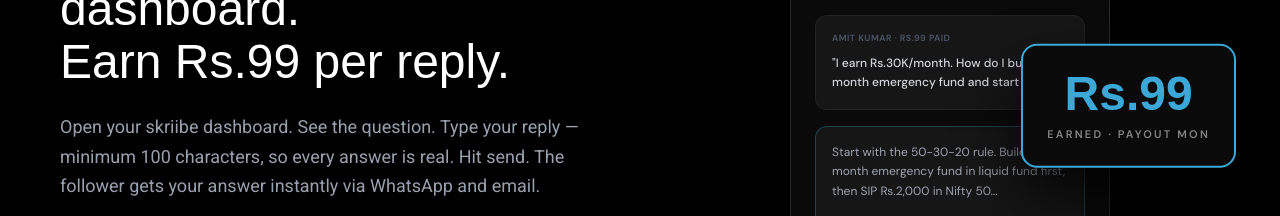
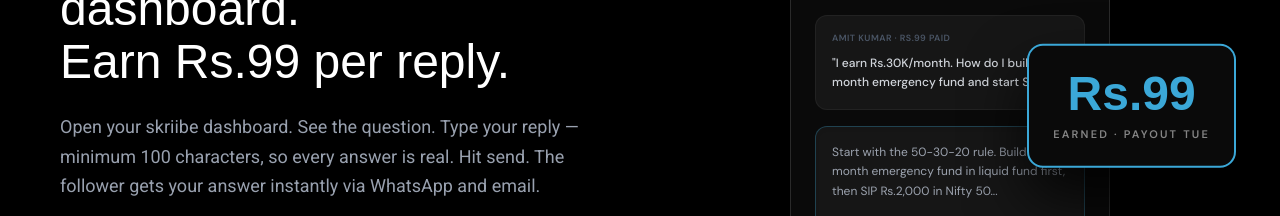
Before and after one commit to Anantadutta/skriibe, a React (Vite) app in the folder frontend/: page / in a window 1280 px wide. Shown: the part 4080-4296 px from the top of the page. Built offline with nearby package versions, Linux system fonts and the light colour scheme; a web font is replaced by a local one.

Commit message:
update frontend changes

```diff
--- a/frontend/src/components/StorySteps.jsx
+++ b/frontend/src/components/StorySteps.jsx
@@ -509,7 +509,7 @@
                         className="absolute -right-4 top-1/2 -translate-y-1/2 bg-[#0A0A0A] border-2 border-skriibe-blue rounded-2xl p-6 text-center shadow-[0_30px_60px_rgba(0,0,0,0.8)] z-30 min-w-[200px]"
                     >
                         <div className="font-garet text-5xl font-black text-skriibe-blue mb-2">Rs.99</div>
-                        <div className="text-[11px] text-white/50 uppercase font-black tracking-[0.2em]">earned · payout Mon</div>
+                        <div className="text-[11px] text-white/50 uppercase font-black tracking-[0.2em]">earned · payout Tue</div>
                     </motion.div>
                 )}
             </div>
```
